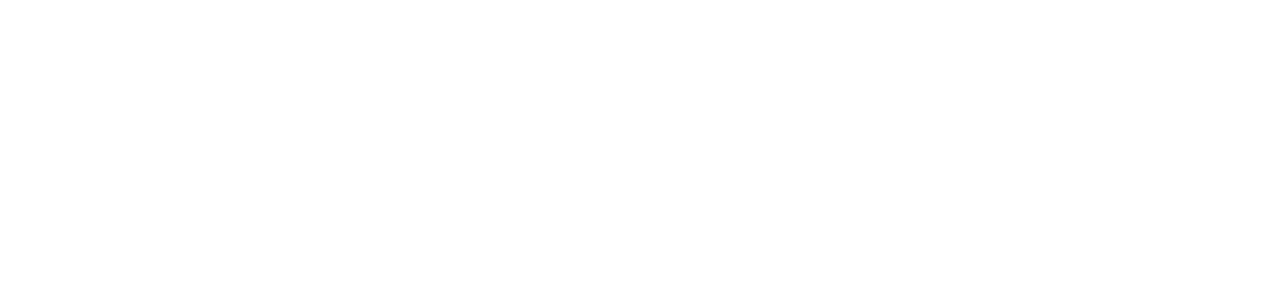
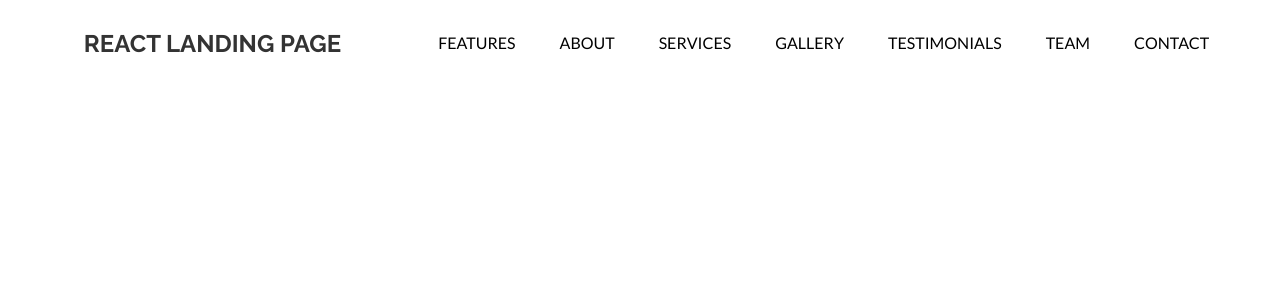
Before and after one commit to Code-Timothy/react-landing-page, a React (Create React App) app: page / in a window 1280 px wide. Shown: the top 300 px of the page. Built offline with nearby package versions, Linux system fonts and the light colour scheme.

Commit message:
add Navigation component with styling

```diff
--- a/src/App.js
+++ b/src/App.js
@@ -1,6 +1,8 @@
+import Navigation from "./features/Navigation";
+
 function App() {
   return (
-    <div></div>
+    <Navigation />
   );
 }
 
--- /dev/null
+++ b/src/features/Navigation/index.js
@@ -0,0 +1,18 @@
+import { StyledNavigation, Header, LinksList, Link } from "./styled";
+
+const Navigation = () => (
+    <StyledNavigation>
+        <Header>REACT LANDING PAGE</Header>
+        <LinksList>
+            <li><Link>Features</Link></li>
+            <li><Link>About</Link></li>
+            <li><Link>Services</Link></li>
+            <li><Link>Gallery</Link></li>
+            <li><Link>Testimonials</Link></li>
+            <li><Link>Team</Link></li>
+            <li><Link>Contact</Link></li>
+        </LinksList>
+    </StyledNavigation>
+);
+
+export default Navigation;
--- /dev/null
+++ b/src/features/Navigation/styled.js
@@ -0,0 +1,31 @@
+import styled from "styled-components";
+
+export const StyledNavigation = styled.nav`
+    display: flex;
+    justify-content: center;
+    align-items: center;
+    gap: 80px;
+    background: ${({ theme }) => theme.colors.alabaster};
+    padding: 15px;
+`;
+
+export const Header = styled.h1`
+    color: ${({ theme }) => theme.colors.mineShaft};
+    font-size: 24px;
+    padding: 15px;
+    margin: 0;
+`;
+
+export const LinksList = styled.ul`
+    display: flex;
+    gap: 40px;
+    list-style: none;
+    padding: 0;
+`;
+
+export const Link = styled.a`
+    font-family: "Lato", sans-serif;
+    text-transform: uppercase;
+    color: ${({ theme }) => theme.colors.emperor};
+    padding: 8px 2px;
+`;
```
